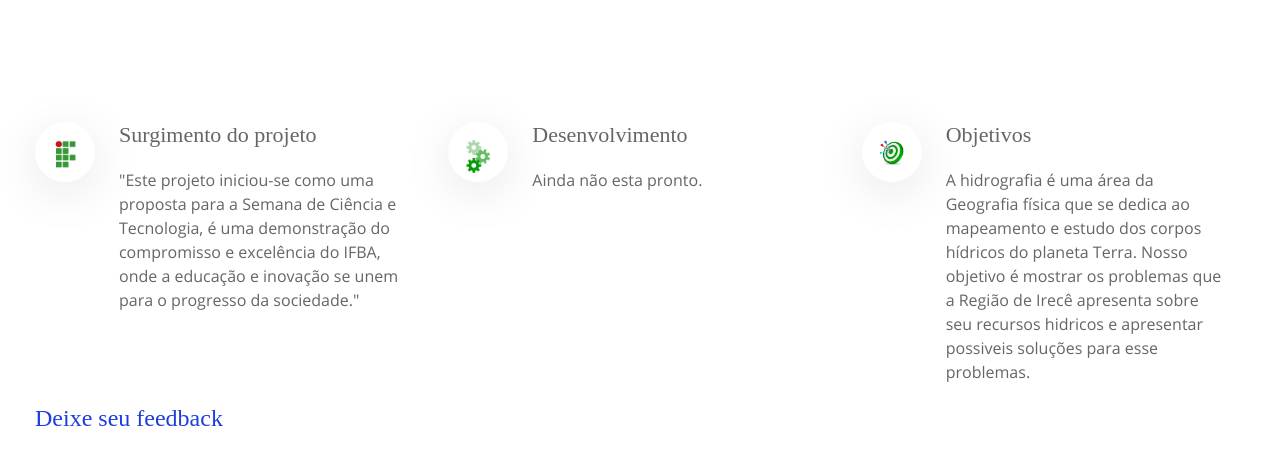
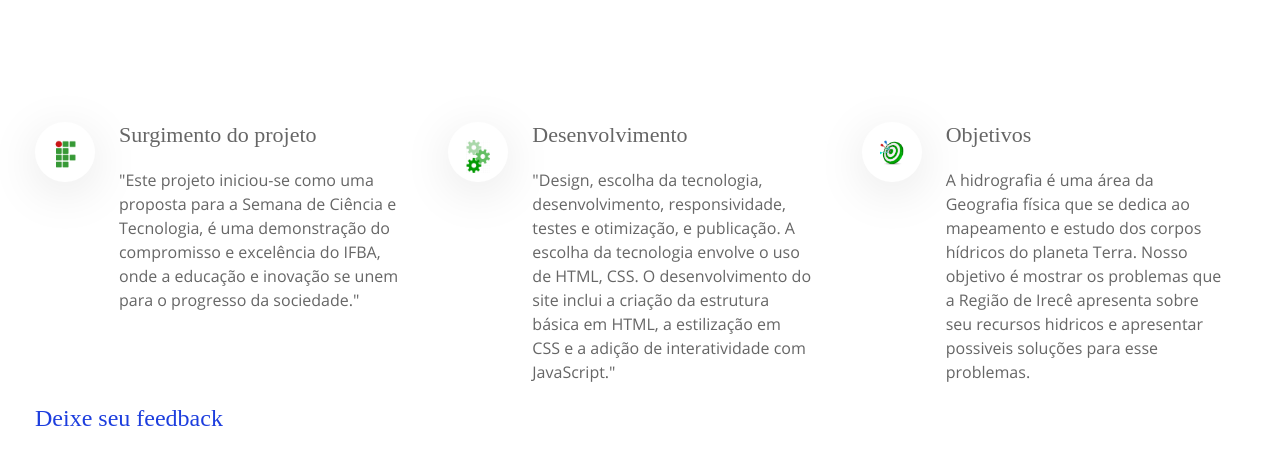
Before and after one commit to luccTech/site_Irece, a website: page site_cit/RegiãodeIrecê/index.html in a window 1280 px wide. Shown: the part 3846-4295 px from the top of the page. Drawn offline with Linux system fonts and the light colour scheme; files whose address does not match are found by name; a web font is replaced by a local one.

Commit message:
desenvolvimento ok

```diff
--- a/site_cit/RegiãodeIrecê/index.html
+++ b/site_cit/RegiãodeIrecê/index.html
@@ -277,7 +277,7 @@
                 <div class="oval mr-4"><img class="align-self-start" src="images/engrenagem.png" alt=""></div>
                 <div class="media-body">
                     <h5 class="mb-0">Desenvolvimento</h5>
-                    Ainda não esta pronto.
+                    "Design, escolha da tecnologia, desenvolvimento, responsividade, testes e otimização, e publicação. A escolha da tecnologia envolve o uso de HTML, CSS. O desenvolvimento do site inclui a criação da estrutura básica em HTML, a estilização em CSS e a adição de interatividade com JavaScript."
                 </div>
             </div>
             <div class="media col-md-6 col-lg-4">
```
